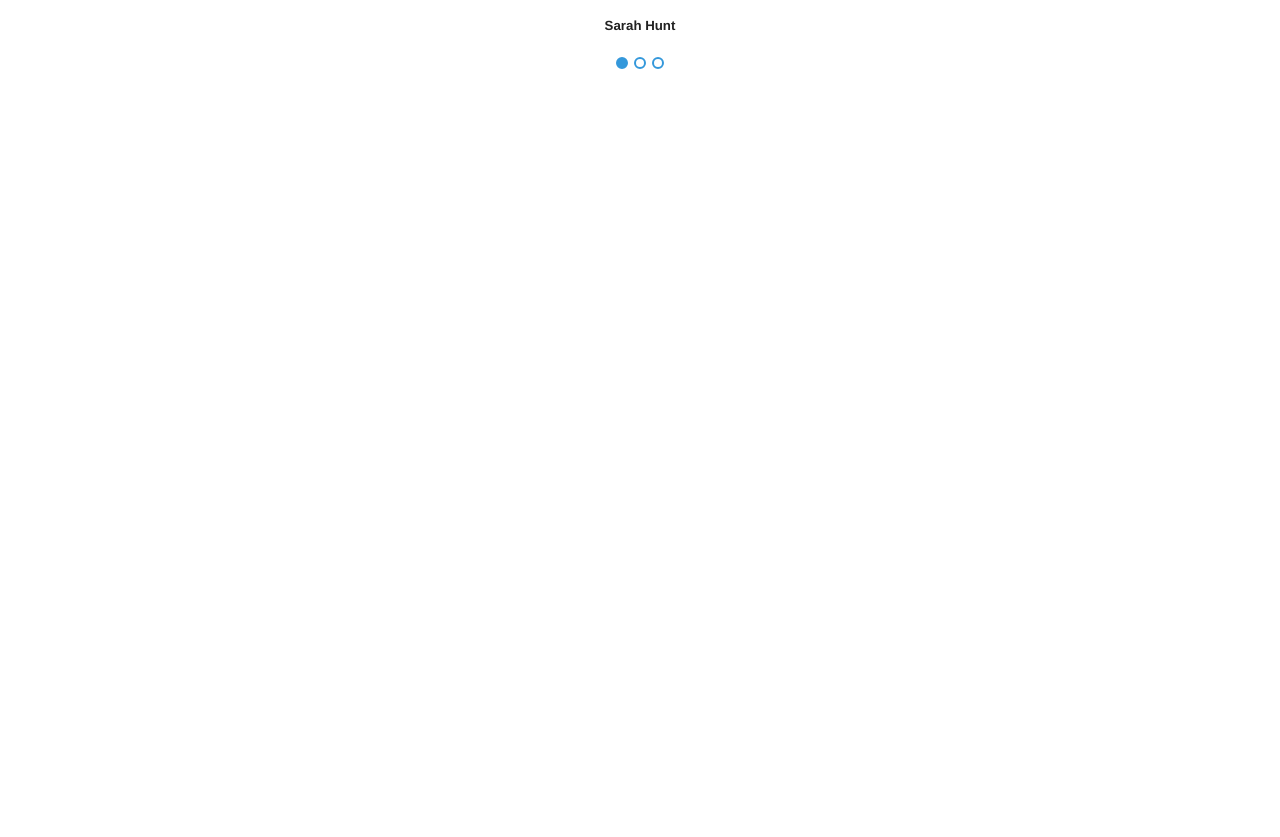
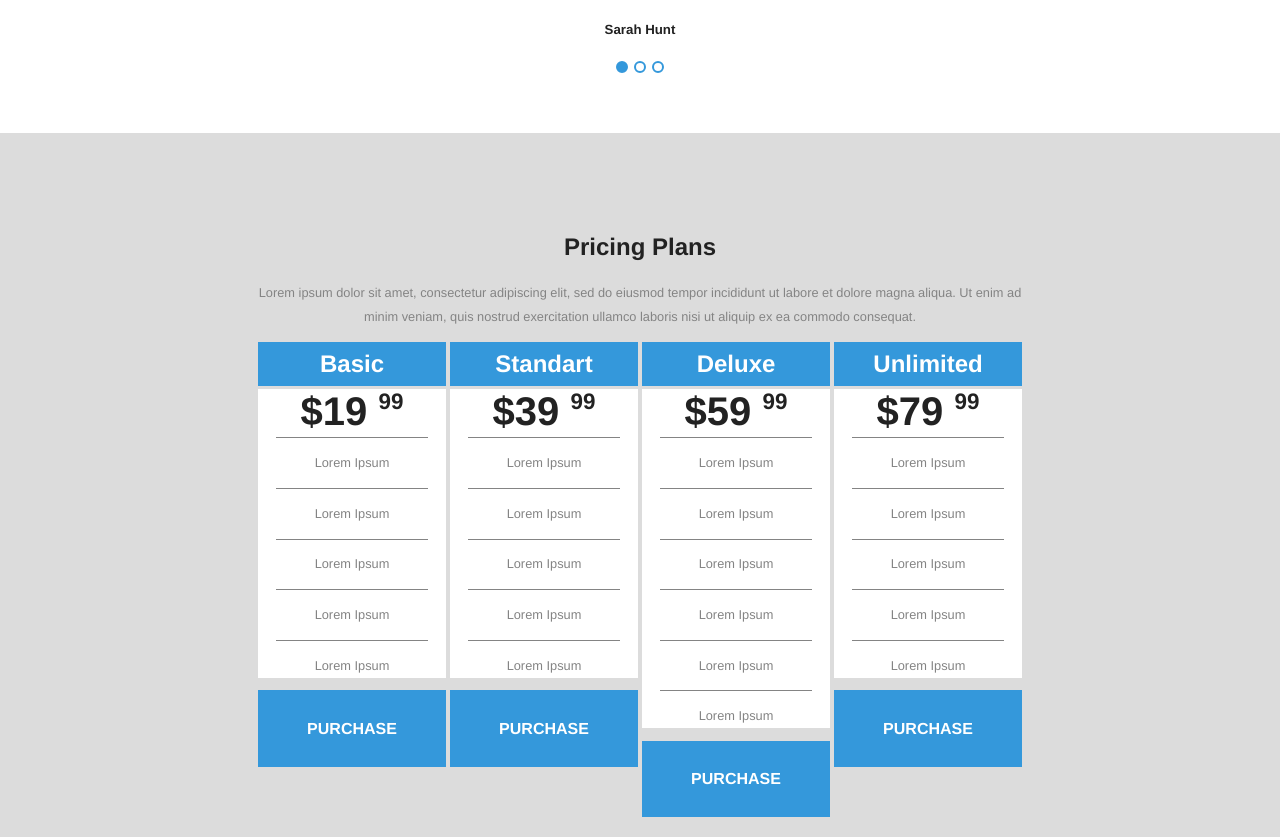
Before and after one commit to brucecantarim/craze-landing-page, a Vue app: page / in a window 1280 px wide. Shown: the part 1960-2797 px from the top of the page. Before the commit the page ends 2089 px from the top, so only its background shows below. Built offline with nearby package versions, Linux system fonts and the light colour scheme.

Commit message:
Pricing section WIP

```diff
--- a/src/App.vue
+++ b/src/App.vue
@@ -4,6 +4,7 @@
     features
     showcase
     testimonials
+    pricing
 </template>
 
 <script>
@@ -11,6 +12,7 @@ import Hero from './components/Hero'
 import Features from './components/Features'
 import Showcase from './components/Showcase'
 import Testimonials from './components/Testimonials'
+import Pricing from './components/Pricing'
 
 export default {
   name: 'app',
@@ -18,7 +20,8 @@ export default {
     Hero,
     Features,
     Showcase,
-    Testimonials
+    Testimonials,
+    Pricing
   }
 }
 </script>
--- a/src/components/Pricing.vue
+++ b/src/components/Pricing.vue
@@ -0,0 +1,137 @@
+<template lang="pug">
+  .pricing
+    h2 {{ title }}
+    p {{ text }}
+    .list
+      .box(v-for="plan in plans")
+        .header
+          h2 {{ plan.name }}
+        .content
+          ul
+            h1 {{ plan.price.slice(0,3) }} #[small {{ plan.price.slice(4,6) }} ]
+            li(v-for="feature in plan.features")
+              p {{ feature }}
+        .footer
+          a(href="#")
+            .button
+              h4 {{ action }}
+</template>
+
+<script>
+export default {
+  name: 'Pricing',
+  data () {
+    return {
+      title: 'Pricing Plans',
+      text: 'Lorem ipsum dolor sit amet, consectetur adipiscing elit, sed do eiusmod tempor incididunt ut labore et dolore magna aliqua. Ut enim ad minim veniam, quis nostrud exercitation ullamco laboris nisi ut aliquip ex ea commodo consequat.',
+      action: 'Purchase',
+      plans: {
+        basic: {
+          name: 'Basic',
+          price: '$19,99',
+          features: {
+            feature1: 'Lorem Ipsum',
+            feature2: 'Lorem Ipsum',
+            feature3: 'Lorem Ipsum',
+            feature4: 'Lorem Ipsum',
+            feature5: 'Lorem Ipsum'
+          }
+        },
+        standart: {
+          name: 'Standart',
+          price: '$39,99',
+          features: {
+            feature1: 'Lorem Ipsum',
+            feature2: 'Lorem Ipsum',
+            feature3: 'Lorem Ipsum',
+            feature4: 'Lorem Ipsum',
+            feature5: 'Lorem Ipsum'
+          }
+        },
+        deluxe: {
+          name: 'Deluxe',
+          price: '$59,99',
+          features: {
+            feature1: 'Lorem Ipsum',
+            feature2: 'Lorem Ipsum',
+            feature3: 'Lorem Ipsum',
+            feature4: 'Lorem Ipsum',
+            feature5: 'Lorem Ipsum',
+            feature6: 'Lorem Ipsum'
+          }
+        },
+        unlimited: {
+          name: 'Unlimited',
+          price: '$79,99',
+          features: {
+            feature1: 'Lorem Ipsum',
+            feature2: 'Lorem Ipsum',
+            feature3: 'Lorem Ipsum',
+            feature4: 'Lorem Ipsum',
+            feature5: 'Lorem Ipsum'
+          }
+        }
+      }
+    }
+  }
+}
+</script>
+
+<style>
+.pricing {
+  background-color: gainsboro;
+  box-sizing: border-box;
+  padding: 10vh 20vw;
+}
+.list {
+  display: flex;
+  flex-direction: row;
+  flex-flow: center;
+}
+.box {
+  width: 100%;
+  margin: 0 0.1rem;
+  display: flex;
+  flex-direction: column;
+  flex-flow: center;
+}
+.header, .footer {
+  background-color: #3498db;
+}
+.header h2 {
+  color: white;
+  padding: 0.5rem;
+  margin: 0;
+}
+.footer {
+  padding: 0.5rem;
+  margin: 0;
+}
+.footer h4 {
+  color: white;
+  text-transform: uppercase;
+}
+a {
+  text-decoration: none;
+}
+ul {
+  background-color: white;
+  list-style-position: outside;
+  padding: 0;
+  margin: 0;
+}
+li {
+  width: 80%;
+  margin: 0 auto;
+  border-top: 1px solid #848484;
+}
+h1 {
+  font-family: Novecentos, sans-serif;
+  font-size: 2.5rem;
+  margin: 0.2rem;
+}
+h1 small {
+  font-size: 1.4rem;
+  vertical-align: top;
+}
+</style>
--- a/src/components/Showcase.vue
+++ b/src/components/Showcase.vue
@@ -35,7 +35,7 @@ export default {
   text-align: left;
   display: flex;
   flex-direction: row;
-  flex-flow: row;
+  flex-flow: center;
 }
 
 .about {
--- a/src/components/Testimonials.vue
+++ b/src/components/Testimonials.vue
@@ -20,12 +20,12 @@ export default {
           name: 'Sarah Hunt'
         },
         testimony2: {
-          quote: 'Craze is one of the most complete app packages I have ever come across. I would highly reccomend it to anyone!',
-          name: 'Sarah Hunt'
+          quote: 'Awesome. Period. Craze is the best. You should get it now!',
+          name: 'John Smith'
         },
         testimony3: {
-          quote: 'Craze is one of the most complete app packages I have ever come across. I would highly reccomend it to anyone!',
-          name: 'Sarah Hunt'
+          quote: 'I don\'t know what I would do without Craze. Seriously.',
+          name: 'Jane Smith'
         }
       }
     }
```
